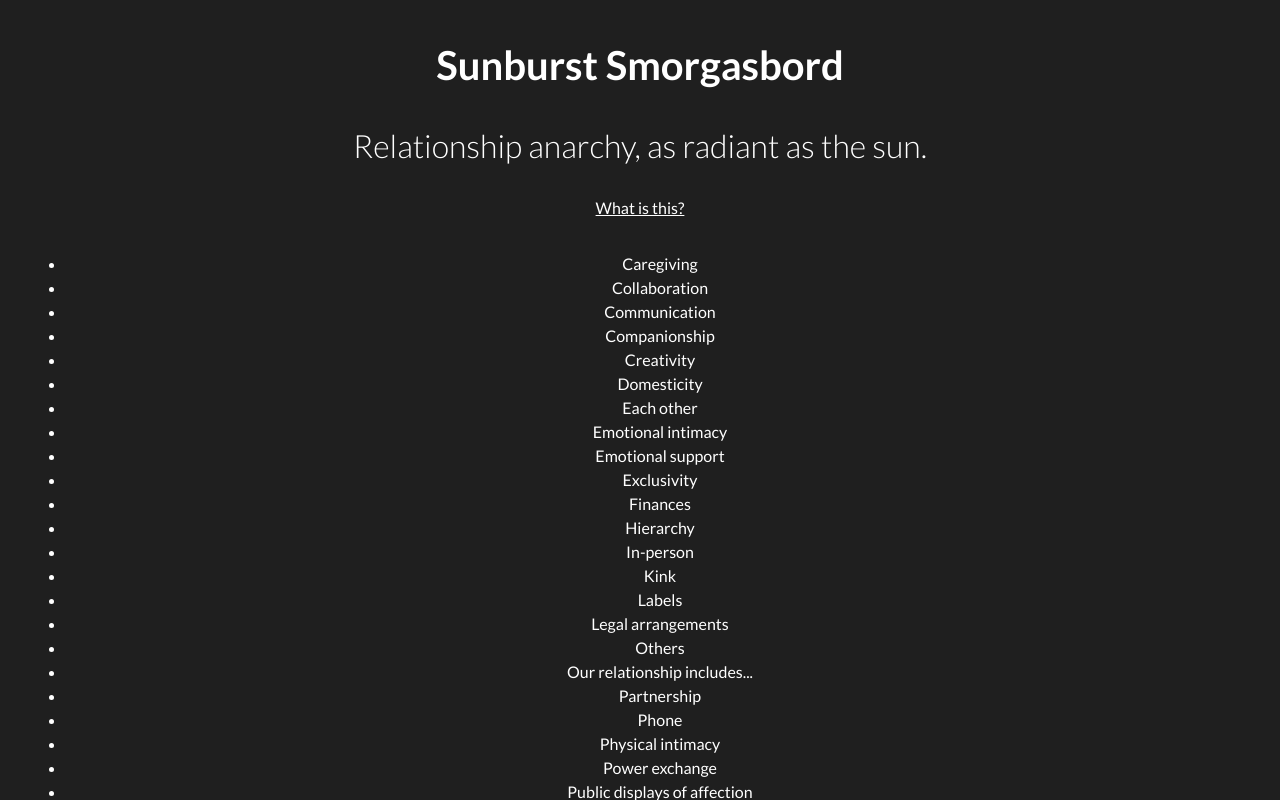
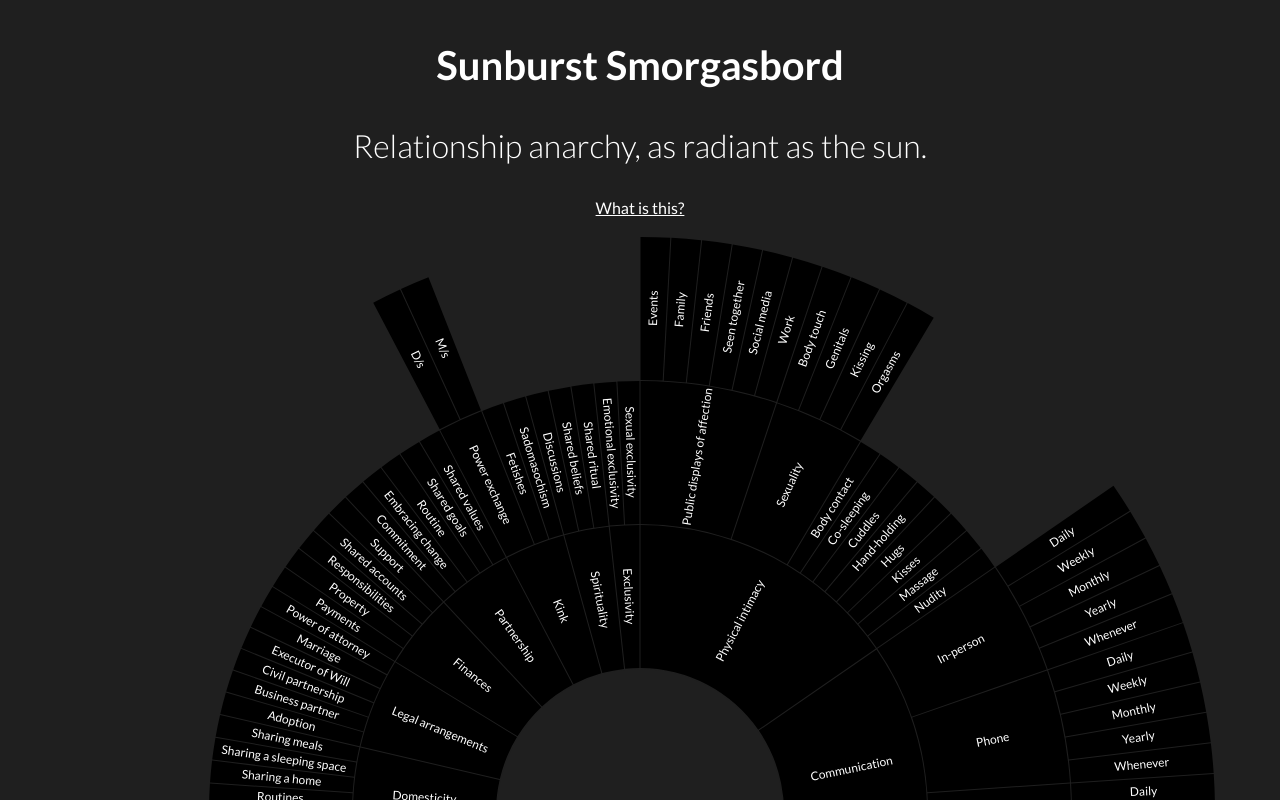
Before and after one commit to duizendnegen/sunburst-smorgasbord, a React (Create React App) app: page / in a window 1280 px wide. Shown: the top 800 px of the page. Built offline with nearby package versions, Linux system fonts and the light colour scheme.

Commit message:
Render to SVG, handle clicks

```diff
--- a/package.json
+++ b/package.json
@@ -10,6 +10,7 @@
     "@types/node": "^16.11.47",
     "@types/react": "^18.0.15",
     "@types/react-dom": "^18.0.6",
+    "d3": "^7.6.1",
     "react": "^18.2.0",
     "react-d3-library": "^1.1.8",
     "react-dom": "^18.2.0",
@@ -17,6 +18,7 @@
     "react-spring": "^9.5.2",
     "typescript": "^4.7.4",
     "usehooks-ts": "^2.6.0",
+    "uuid": "^8.3.2",
     "web-vitals": "^2.1.4"
   },
   "scripts": {
@@ -42,5 +44,8 @@
       "last 1 firefox version",
       "last 1 safari version"
     ]
+  },
+  "devDependencies": {
+    "@types/d3": "^7.4.0"
   }
 }
--- a/src/App.tsx
+++ b/src/App.tsx
@@ -1,23 +1,115 @@
 import { useEffect, useState } from 'react';
 import './App.css';
+import * as d3 from "d3";
 
 import Smorgasbord from './components/Smorgasbord/Smorgasbord';
+import Flavour from './interfaces';
 
 const App = () => {
   const [flavours, setFlavours] = useState([]);
+  const [hierchicalFlavours, setHierarchicalFlavours] = useState<d3.HierarchyNode<Flavour>>();
 
   const fetchDefaultFlavours = () => {
     return fetch('flavours.json')
     .then((response) => {
       return response.json();
     })
+    .then((flavours) => {
+      return flavours.map(flavour => {
+        flavour.state = 'NO';
+        return flavour;
+      });
+    });
   }
 
   useEffect(() => {
     fetchDefaultFlavours().then((flavours) => {
       setFlavours(flavours);
-    })
+    });
   }, []);
+
+  useEffect(() => {
+    if(!flavours || flavours.length === 0) {
+      return;
+    }
+
+    setHierarchicalFlavours(d3.stratify<Flavour>()
+      .id(d => d.uuid)
+      .parentId(d => d.parentId)
+        (flavours));
+  }, [ flavours ]);
+
+  const handleElementClick = (uuid: string) => {
+    // find the target flavour
+    let targetFlavour = flavours.find(flavour => flavour.uuid === uuid);
+    let targetHierarchicalFlavour = hierchicalFlavours.find(hierarchicalFlavour => hierarchicalFlavour.data.uuid === targetFlavour.uuid);
+
+    // ignore root click
+    if (targetHierarchicalFlavour.ancestors().length === 1) {
+      return;
+    }
+
+    let oldState = targetFlavour.state;
+    let newState = oldState === 'NO' ? 'YES'
+      : oldState === 'YES' ? 'MAYBE'
+      : 'NO';
+
+    // 'NO'? Update all children to that
+    if (newState === 'NO') {
+      setFlavours(
+        flavours.map(flavour => {
+          if (flavour.uuid === uuid) {
+            flavour.state = newState;
+          } else {
+            let hierarchicalFlavour = hierchicalFlavours.find(hierarchicalFlavour => hierarchicalFlavour.data.uuid === flavour.uuid);
+            if (hierarchicalFlavour.ancestors().some(ancestor => ancestor.data.uuid === targetFlavour.uuid)) {
+              flavour.state = newState;
+            }
+          }
+
+          return flavour;
+        })
+      );
+    }
+
+    // 'YES'? Update the parents and children to that
+    if (newState === 'YES') {
+      setFlavours(
+        flavours.map(flavour => {
+          if (flavour.uuid === uuid) {
+            flavour.state = newState;
+          } else {
+            let hierarchicalFlavour = hierchicalFlavours.find(hierarchicalFlavour => hierarchicalFlavour.data.uuid === flavour.uuid);
+            if (hierarchicalFlavour.ancestors().some(ancestor => ancestor.data.uuid === targetFlavour.uuid)
+              || hierarchicalFlavour.children?.some(child => child.data.uuid === targetFlavour.uuid)) {
+              flavour.state = newState;
+            }
+          }
+
+          return flavour;
+        })
+      );
+    }
+
+    // 'MAYBE'? Update the children that have 'YES' to that
+    if (newState === 'MAYBE') {
+      setFlavours(
+        flavours.map(flavour => {
+          if (flavour.uuid === uuid) {
+            flavour.state = newState;
+          } else {
+            let hierarchicalFlavour = hierchicalFlavours.find(hierarchicalFlavour => hierarchicalFlavour.data.uuid === flavour.uuid);
+            if (hierarchicalFlavour.ancestors().some(ancestor => ancestor.data.uuid === targetFlavour.uuid
+                && hierarchicalFlavour.data.state === 'YES')) {
+              flavour.state = newState;
+            }
+          }
+
+          return flavour;
+        })
+      );
+    }
+  }
 
   return (
     <div>
@@ -33,7 +125,9 @@ const App = () => {
             TODO add buttons as a button group with icons: import Smorgasbord, export Smorgasbord, export as image, reset to default
             TODO consider local storage behavior: check whether that's empty on app boot, if it is, fill from flavours.json
             */}
-            <Smorgasbord flavours={flavours}></Smorgasbord>
+            <Smorgasbord
+              hierchicalFlavours={hierchicalFlavours}
+              onElementClick={handleElementClick}></Smorgasbord>
           </div>
         </div>
       </div>
--- /dev/null
+++ b/src/components/Smorgasbord/Smorgasbord.css
@@ -0,0 +1,8 @@
+svg {
+  max-width: 100%;
+  height: auto;
+  height: intrinsic;
+  font-family: sans-serif;
+  font-size: 12px;
+  text-anchor: middle;
+}
--- a/src/components/Smorgasbord/Smorgasbord.tsx
+++ b/src/components/Smorgasbord/Smorgasbord.tsx
@@ -1,11 +1,90 @@
-const Smorgasbord = (props: any) => {
-  return (
-    <ul>
-      {
-        props.flavours && props.flavours.length > 0 && props.flavours.map((flavour: any) => <li>{flavour.name}</li>)
-      }
-    </ul>
-  )
+import React, { useState } from "react";
+import * as d3 from "d3";
+import './Smorgasbord.css';
+import Flavour from "../../interfaces";
+
+interface  SmorgasbordProps {
+  hierchicalFlavours: d3.HierarchyNode<Flavour>,
+  onElementClick: (uuid: string) => void
+}
+
+const Smorgasbord = ({ hierchicalFlavours, onElementClick } : SmorgasbordProps) => {
+  const svgRef = React.useRef<SVGSVGElement>(null);
+
+  const diameter = 1152;
+  const radius = diameter / 2;
+  const padding = 1; // separation between arcs
+
+  const [nodes, setNodes] = useState<d3.HierarchyRectangularNode<Flavour>[]>([]);
+
+  React.useEffect(() => {
+    if(!hierchicalFlavours) {
+      return;
+    }
+
+    hierchicalFlavours.sum(d => Math.max(0, d.value));
+    hierchicalFlavours.sort((a, b) => d3.descending(a.value, b.value));
+
+    const partition = d3.partition<Flavour>().size([2 * Math.PI, radius])(hierchicalFlavours);
+
+    hierchicalFlavours.children.forEach((child: any, i: number) => {
+      child.index = i;
+    });
+
+    // construct the color scale and set on each node
+    let colorScale = d3.scaleSequential([0, hierchicalFlavours.children.length], d3.interpolateRainbow).unknown("#1b1b1b");
+    hierchicalFlavours.descendants().forEach((child: any, _) => {
+      child.color = d3.color(colorScale(child.ancestors().reverse()[1]?.index));
+    });
+
+    setNodes(partition.descendants());
+
+  }, [ hierchicalFlavours, radius ]);
+
+  // Construct an arc generator.
+  const getArc = d3.arc<d3.HierarchyRectangularNode<Flavour>>()
+    .startAngle(d => d.x0)
+    .endAngle(d => d.x1)
+    .padAngle(d => Math.min((d.x1 - d.x0) / 2, 2 * padding / radius))
+    .padRadius(radius / 2)
+    .innerRadius(d => d.y0)
+    .outerRadius(d => d.y1 - padding);
+
+  const getTextTransform = (d: d3.HierarchyRectangularNode<Flavour>) => {
+    if (!d.depth) return;
+    const x = (d.x0 + d.x1) / 2 * 180 / Math.PI;
+    const y = (d.y0 + d.y1) / 2;
+    return `rotate(${x - 90}) translate(${y}, 0) rotate(${x < 180 ? 0 : 180})`;
+  };
+
+  const getColor = (d: any) => {
+    if (d.data.parentId === null) { // root node is not clickable & has a distinct colour
+      return "#1F1F1F";
+    } else if (d.data.state === 'NO') {
+      return "#000";
+    } else if (d.data.state === 'MAYBE') {
+      return d.color.darker(3).toString();
+    } else {
+      return d.color.darker(1).toString();
+    }
+  }
+
+  return <svg ref={svgRef} width={diameter} height={diameter} viewBox="-576 -576 1152 1152">
+    {nodes
+      .map((d, i) => (
+        <g key={d.data.uuid}>
+          <path
+            d={getArc(d)}
+            fill={getColor(d)}
+            fillOpacity="1.0"
+            onClick={() => { onElementClick(d.data.uuid) }}>
+          </path>
+          <text transform={getTextTransform(d)} fill="#fff" fillOpacity="1.0" dy="0.32em">
+            {d.data.name}
+          </text>
+        </g>
+      ))}
+  </svg>;
 }
 
 export default Smorgasbord;
--- /dev/null
+++ b/src/interfaces.tsx
@@ -0,0 +1,9 @@
+interface Flavour {
+  uuid: string,
+  parentId: string,
+  name: string,
+  value: number,
+  state?: string,
+}
+
+export default Flavour;
--- a/tsconfig.json
+++ b/tsconfig.json
@@ -10,7 +10,7 @@
     "skipLibCheck": true,
     "esModuleInterop": true,
     "allowSyntheticDefaultImports": true,
-    "strict": true,
+    "strict": false,
     "forceConsistentCasingInFileNames": true,
     "noFallthroughCasesInSwitch": true,
     "module": "esnext",
```
Also changed, not shown: public/manifest.json, 1 other file (tests, documents, lock files or other folders).
